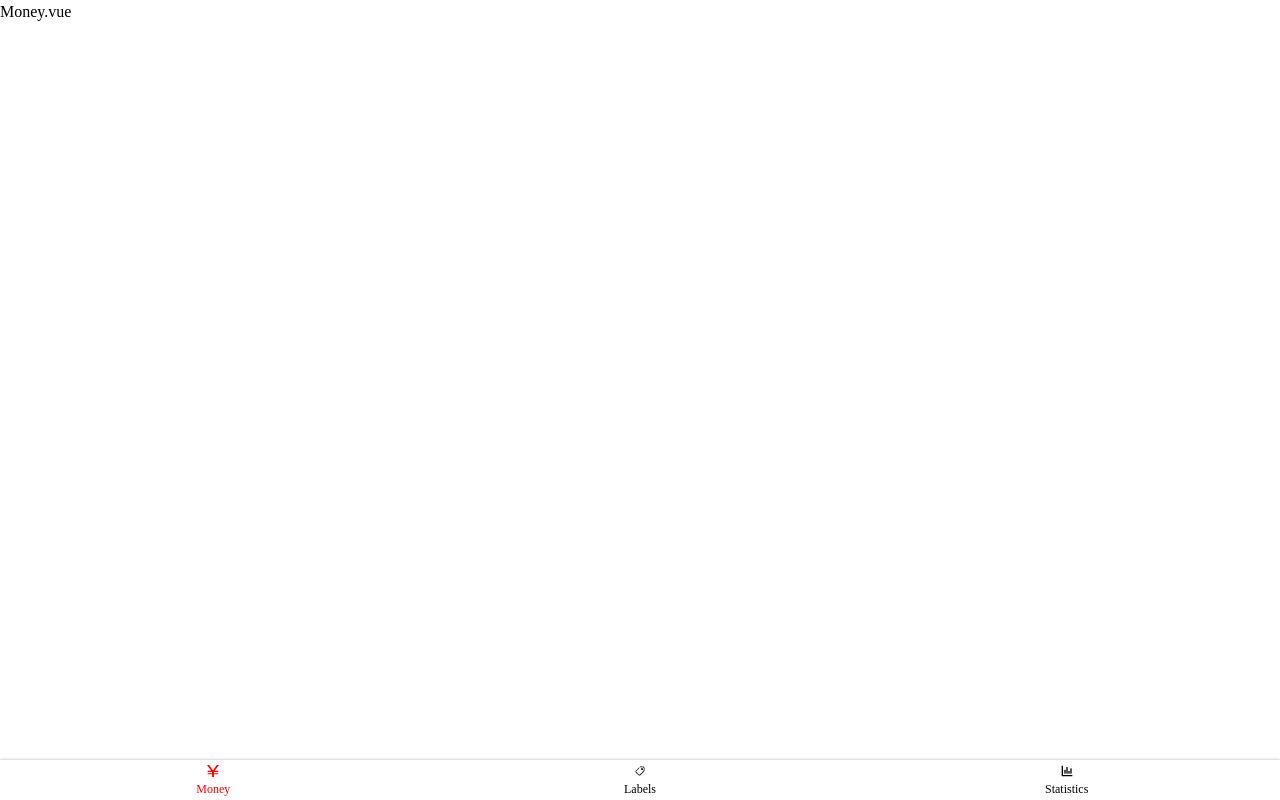
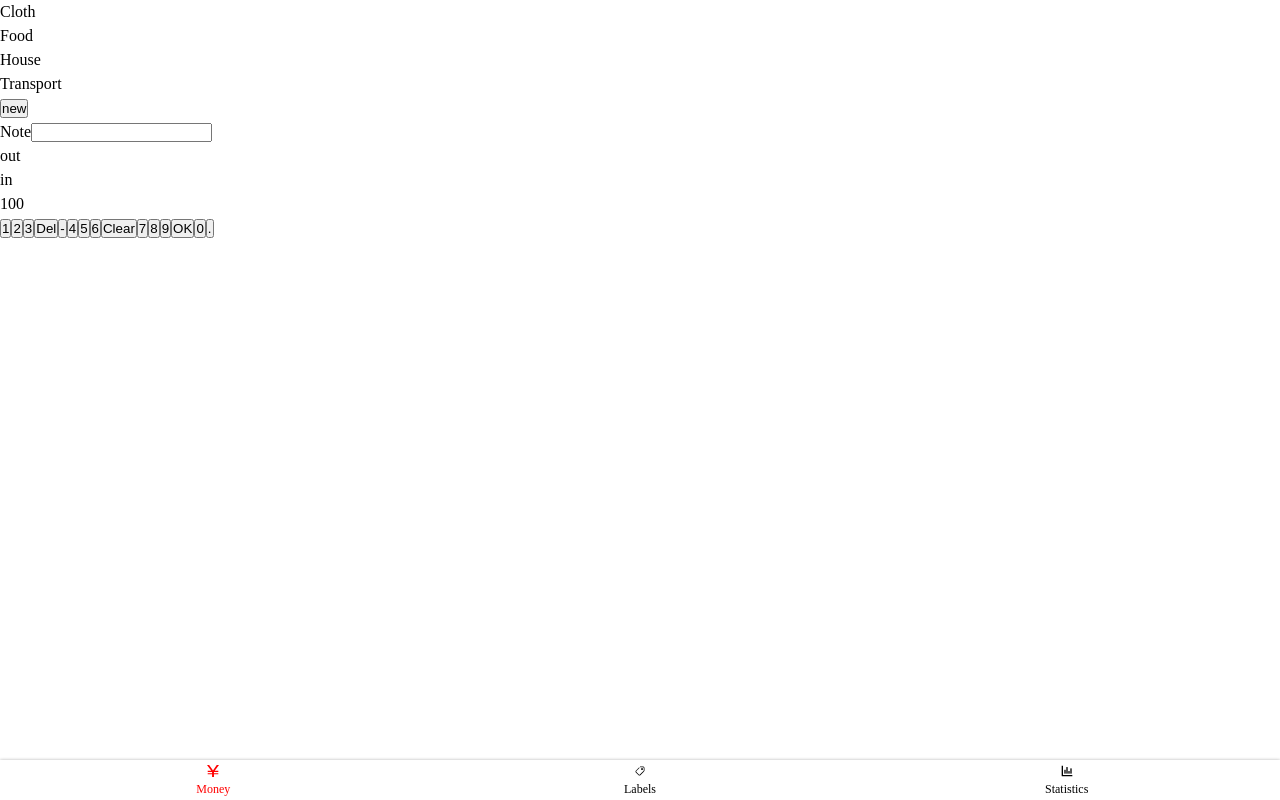
Before and after one commit to RickyLei7/easyMoney, a Vue app: page /#/money in a window 1280 px wide. Built offline with nearby package versions, Linux system fonts and the light colour scheme.

Commit message:
CSS reset.scss

```diff
--- a/src/App.vue
+++ b/src/App.vue
@@ -6,18 +6,7 @@
 
 
 <style lang="scss">
-*{
-  margin: 0;
-  padding: 0;
-  box-sizing: border-box;
-}
-body{
-  line-height: 1.5;
-}
-a{
-  text-decoration: none;
-  color: inherit;
-}
+  @import "~@/assets/style/reset.scss";
   #app {
     font-family: Avenir, Helvetica, Arial, sans-serif;
     -webkit-font-smoothing: antialiased;
--- /dev/null
+++ b/src/assets/style/reset.scss
@@ -0,0 +1,12 @@
+*{
+  margin: 0;
+  padding: 0;
+  box-sizing: border-box;
+}
+body{
+  line-height: 1.5;
+}
+a{
+  text-decoration: none;
+  color: inherit;
+}
--- a/src/views/Money.vue
+++ b/src/views/Money.vue
@@ -1,7 +1,52 @@
 <template>
   <div>
     <Layout>
-      <p>Money.vue</p>
+      <div class="tags">
+        <ul class="current">
+          <li>Cloth</li>
+          <li>Food</li>
+          <li>House</li>
+          <li>Transport</li>
+        </ul>
+        <div class="new">
+          <button>new</button>
+        </div>
+      </div>
+
+      <div>
+        <label class="notes">
+          <span class="name">Note</span>
+          <input type="text">
+        </label>
+      </div>
+
+      <div>
+        <ul class="types">
+          <li class="selected">out</li>
+          <li>in</li>
+        </ul>
+      </div>
+
+      <div class="numberPad">
+        <div class="output">100</div>
+        <div class="buttons">
+          <button>1</button>
+          <button>2</button>
+          <button>3</button>
+          <button>Del</button>
+          <button>-</button>
+          <button>4</button>
+          <button>5</button>
+          <button>6</button>
+          <button>Clear</button>
+          <button>7</button>
+          <button>8</button>
+          <button>9</button>
+          <button>OK</button>
+          <button>0</button>
+          <button>.</button>
+        </div>
+      </div>
     </Layout>
   </div>
 </template>
```
Also changed, not shown: vue.config.js (line endings or trailing spaces).
